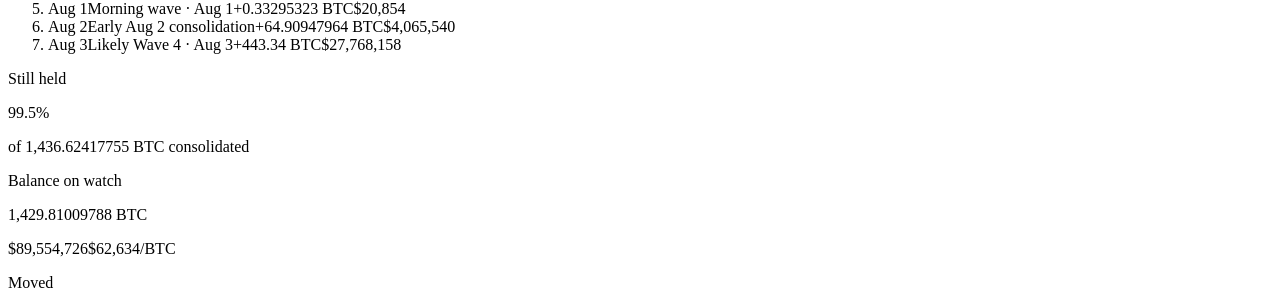
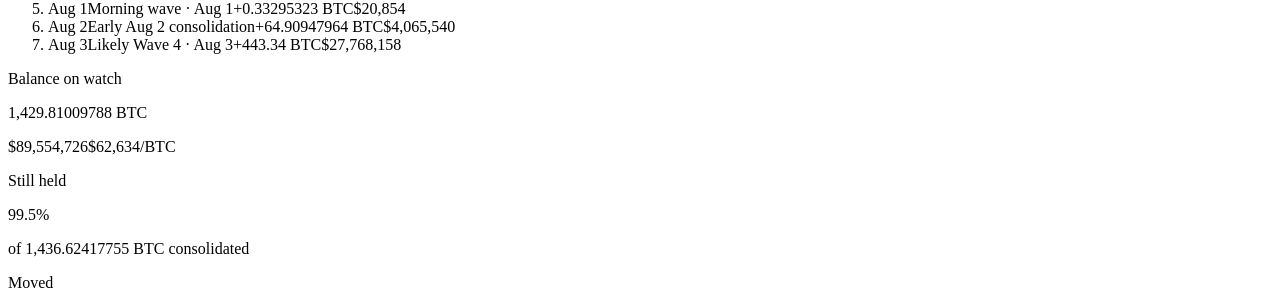
Before and after one commit to SamSamskies/coldcard-hack-tracker, a React (Vite) app: page / in a window 1280 px wide. Shown: the part 796-1104 px from the top of the page. Built offline with nearby package versions, Linux system fonts and the light colour scheme; no server answers; the HTML template or start-up script is replaced by a standard one.

Commit message:
refactor: reorganize KpiRow component layout
- Moved the "Still held" KPI section to a new position for better visibility and clarity.
- Adjusted class names to ensure proper styling based on data conditions.
- Maintained existing functionality while improving the overall structure of the component.

```diff
--- a/src/components/KpiRow.tsx
+++ b/src/components/KpiRow.tsx
@@ -35,19 +35,7 @@ export function KpiRow({
 
   return (
     <section className="kpi-row" aria-label="Fund status">
-      <article
-        className={`kpi kpi-hero ${alert ? 'kpi-alert' : hasData ? 'kpi-held' : ''}`}
-      >
-        <p className="kpi-label">Still held</p>
-        <p className={`kpi-value ${loading ? 'is-loading' : 'settle'}`}>
-          {hasData ? formatHeldPercent(heldPct, fullyHeld) : PENDING}
-        </p>
-        <p className="kpi-detail">
-          of {formatBtc(CONSOLIDATED_BTC)} BTC consolidated
-        </p>
-      </article>
-
-      <article className="kpi">
+      <article className="kpi kpi-hero">
         <p className="kpi-label">Balance on watch</p>
         <p className={`kpi-value mono ${loading ? 'is-loading' : 'settle'}`}>
           {hasData ? (
@@ -63,6 +51,16 @@ export function KpiRow({
           {usdPrice != null ? (
             <span className="meta-sub">{formatUsd(usdPrice)}/BTC</span>
           ) : null}
+        </p>
+      </article>
+
+      <article className={`kpi ${hasData && fullyHeld ? 'kpi-held' : ''}`}>
+        <p className="kpi-label">Still held</p>
+        <p className={`kpi-value ${loading ? 'is-loading' : 'settle'}`}>
+          {hasData ? formatHeldPercent(heldPct, fullyHeld) : PENDING}
+        </p>
+        <p className="kpi-detail">
+          of {formatBtc(CONSOLIDATED_BTC)} BTC consolidated
         </p>
       </article>
 
```
